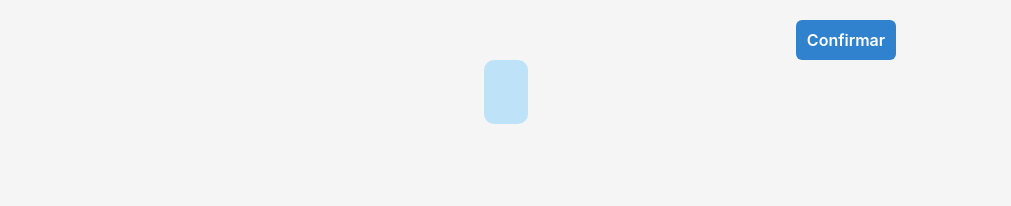
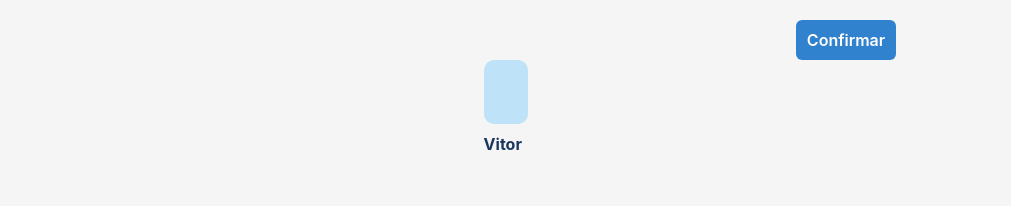
Before and after one commit to virtorodrigues/planning-poker, a Next.js app: page /game in a window 1280 px wide. Shown: the part 343-549 px from the top of the page, without its empty margins (134-1145 px from the left). Built offline with nearby package versions, Linux system fonts and the light colour scheme.

Commit message:
small fix user card

```diff
--- a/src/components/CardUser.tsx
+++ b/src/components/CardUser.tsx
@@ -1,4 +1,4 @@
-import { Flex, Text } from "@chakra-ui/react"
+import { Flex, Stack, Text } from "@chakra-ui/react"
 import { CardUserProps } from "../core/types";
 
 export function CardUser({ status = "initial", score }: CardUserProps) {
@@ -13,6 +13,7 @@ export function CardUser({ status = "initial", score }: CardUserProps) {
   }
 
   return (
+    <Stack>
       <Flex
         justifyContent="center"
         alignItems="center"
@@ -28,5 +29,7 @@ export function CardUser({ status = "initial", score }: CardUserProps) {
       >
         <Text fontWeight="semibold" fontSize={18}>{showScore && score}</Text>
       </Flex>
+      <Text fontWeight="bold">Vitor</Text>
+    </Stack>
   )
 }
```
Lines whose indentation alone changed are shown as unchanged.
